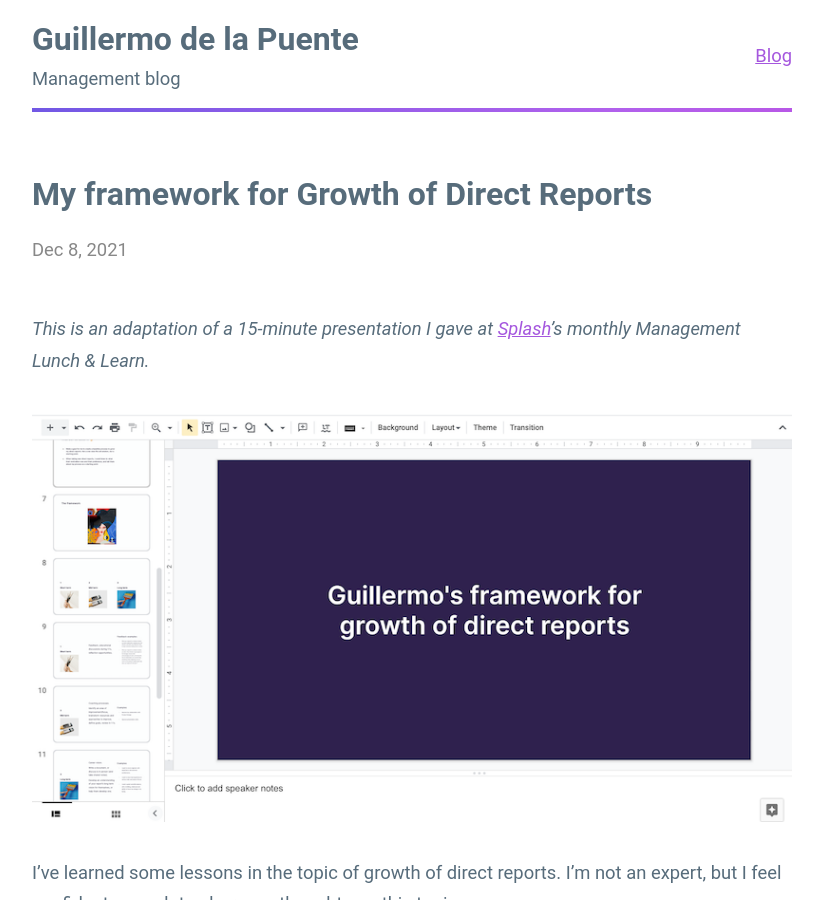
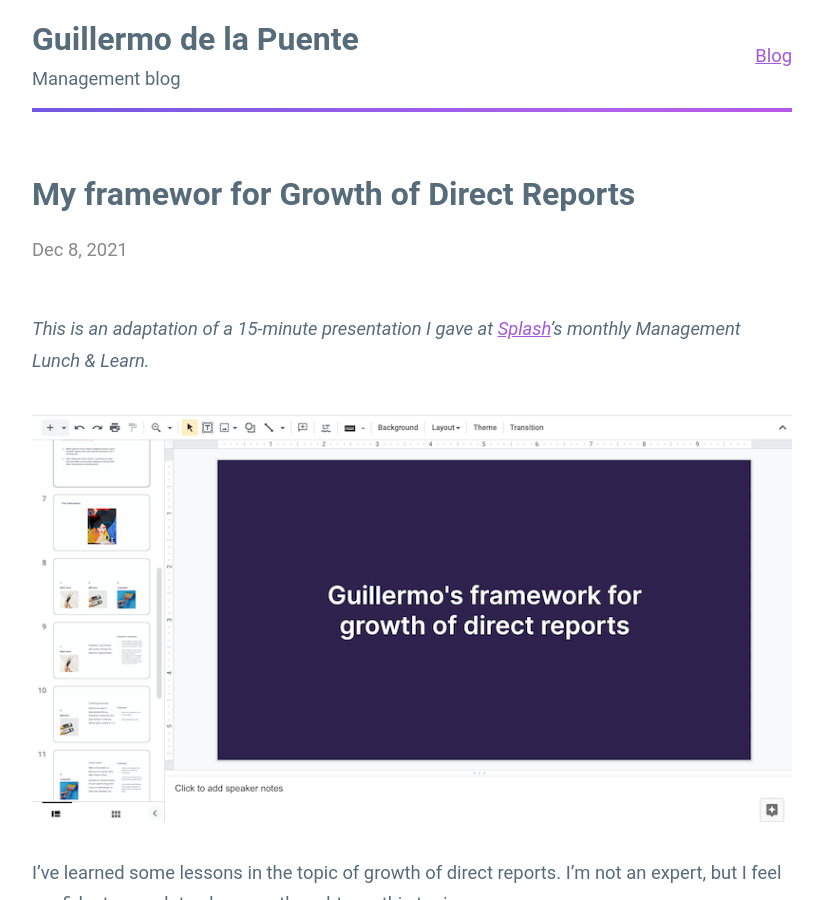
Before and after one commit to guillermodlpa/site, a Jekyll site: the page built from _posts/2021-12-08-growth-of-direct-reports.markdown, in a window 1280 px wide and 900 px high. Shown: the whole window, without its empty margins (228-1051 px from the left). Built offline with Jekyll 4.4.1, drawn with Linux system fonts in a browser that asks for light colours; some of the changed lines change nothing that is shown.

Commit message:
Updated Growth Of Direct Reports

```diff
--- a/_posts/2021-12-08-growth-of-direct-reports.markdown
+++ b/_posts/2021-12-08-growth-of-direct-reports.markdown
@@ -1,5 +1,5 @@
 ---
-title: My framework for Growth of Direct Reports
+title: My framewor for Growth of Direct Reports
 date: 2021-12-08 19:26:00 Z
 ---
 
@@ -119,14 +119,14 @@
 
 All photographs, in order of appearance:
 
-* Photo by [Raghav Modi](https://unsplash.com/@raghavmodi?utm_source=unsplash&utm_medium=referral&utm_content=creditCopyText) on [Unsplash](https://unsplash.com/s/photos/painting?utm_source=unsplash&utm_medium=referral&utm_content=creditCopyText)
+* Photo by [Raghav Modi](https://unsplash.com/@raghavmodi?utm_source=unsplash&utm_medium=referral&utm_content=creditCopyText) on [Unsplash](https://unsplash.com/photos/gm8ht3WER6E)
 
-* Photo by [Jonathan Borba](https://unsplash.com/@jonathanborba?utm_source=unsplash&utm_medium=referral&utm_content=creditCopyText) on [Unsplash](https://unsplash.com/?utm_source=unsplash&utm_medium=referral&utm_content=creditCopyText)
+* Photo by [Jonathan Borba](https://unsplash.com/@jonathanborba?utm_source=unsplash&utm_medium=referral&utm_content=creditCopyText) on [Unsplash](https://unsplash.com/photos/wHqPodClzqE)
 
-* Photo by [Pedro Barros](https://unsplash.com/@pedrobarros?utm_source=unsplash&utm_medium=referral&utm_content=creditCopyText) on [Unsplash](https://unsplash.com/s/photos/brush?utm_source=unsplash&utm_medium=referral&utm_content=creditCopyText)
+* Photo by [Pedro Barros](https://unsplash.com/@pedrobarros?utm_source=unsplash&utm_medium=referral&utm_content=creditCopyText) on [Unsplash](https://unsplash.com/photos/CDzIqqf3mxY)
 
-* Photo by [Theme Photos](https://unsplash.com/@themephotos?utm_source=unsplash&utm_medium=referral&utm_content=creditCopyText) on [Unsplash](https://unsplash.com/s/photos/wall-paint?utm_source=unsplash&utm_medium=referral&utm_content=creditCopyText)
+* Photo by [Theme Photos](https://unsplash.com/@themephotos?utm_source=unsplash&utm_medium=referral&utm_content=creditCopyText) on [Unsplash](https://unsplash.com/photos/Cl-OpYWFFm0)
 
-* Photo by [Alice Dietrich](https://unsplash.com/@alicegrace?utm_source=unsplash&utm_medium=referral&utm_content=creditCopyText) on [Unsplash](https://unsplash.com/s/photos/painting-in-progress?utm_source=unsplash&utm_medium=referral&utm_content=creditCopyText)
+* Photo by [Alice Dietrich](https://unsplash.com/@alicegrace?utm_source=unsplash&utm_medium=referral&utm_content=creditCopyText) on [Unsplash](https://unsplash.com/photos/FwF_fKj5tBo)
 
-* Photo by [Reuben Juarez](https://unsplash.com/@sunnystate?utm_source=unsplash&utm_medium=referral&utm_content=creditCopyText) on [Unsplash](https://unsplash.com/s/photos/my-story?utm_source=unsplash&utm_medium=referral&utm_content=creditCopyText)
+* Photo by [Reuben Juarez](https://unsplash.com/@sunnystate?utm_source=unsplash&utm_medium=referral&utm_content=creditCopyText) on [Unsplash](https://unsplash.com/photos/C4sxVxcXEQg)
```
